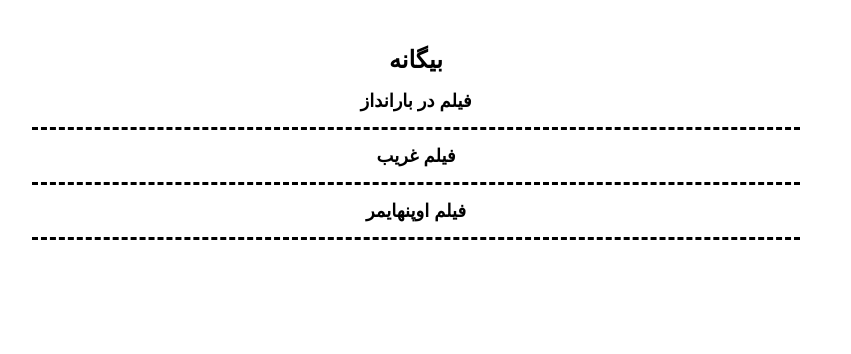
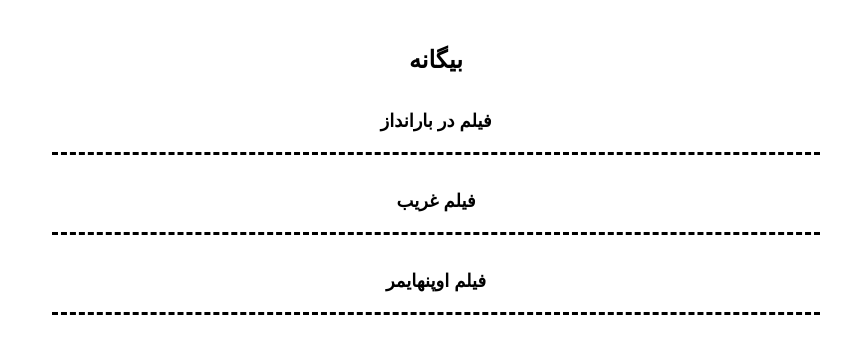
Before and after one commit to darkblog/darkblog.github.io, a Jekyll site: the page built from index.html, in a window 1280 px wide. Shown: the top 354 px of the page, without its empty margins (316-1167 px from the left). Built offline with Jekyll 4.4.1, drawn with Linux system fonts in a browser that asks for light colours.

Commit message:
Update index.html

```diff
--- a/_layouts/index.html
+++ b/_layouts/index.html
@@ -6,7 +6,7 @@
 <title>{% if page.title %}{{ page.title }}{% else %}{{ site.name }}{% endif %}</title>
 <meta name="description" content="{% if page.excerpt %}{{ page.excerpt | strip_html | strip_newlines | truncate: 160 }}{% else %}{{ site.description }}{% endif %}">
 <link rel="canonical" href="{{ page.url | replace:'index.html','' | prepend: site.baseurl | prepend: site.url }}">
-<style amp-custom>body{font-family:sans-serif;margin:auto;padding:30px;max-width:768px}h1{font-size:x-large}h2{font-size:large}a{color:black;text-decoration:none}.post{padding-bottom:15px;border-bottom:dashed black}.center{display:block;margin:auto;text-align:center}</style>
+<style amp-custom>body{font-family:sans-serif;margin:auto;padding:30px;max-width:768px}h1{font-size:x-large}h2{font-size:large}a{color:black;text-decoration:none}.post{padding:20px;border-bottom:dashed black}.center{display:block;margin:auto;text-align:center}</style>
 </head>
 <body>
 <header>
```
